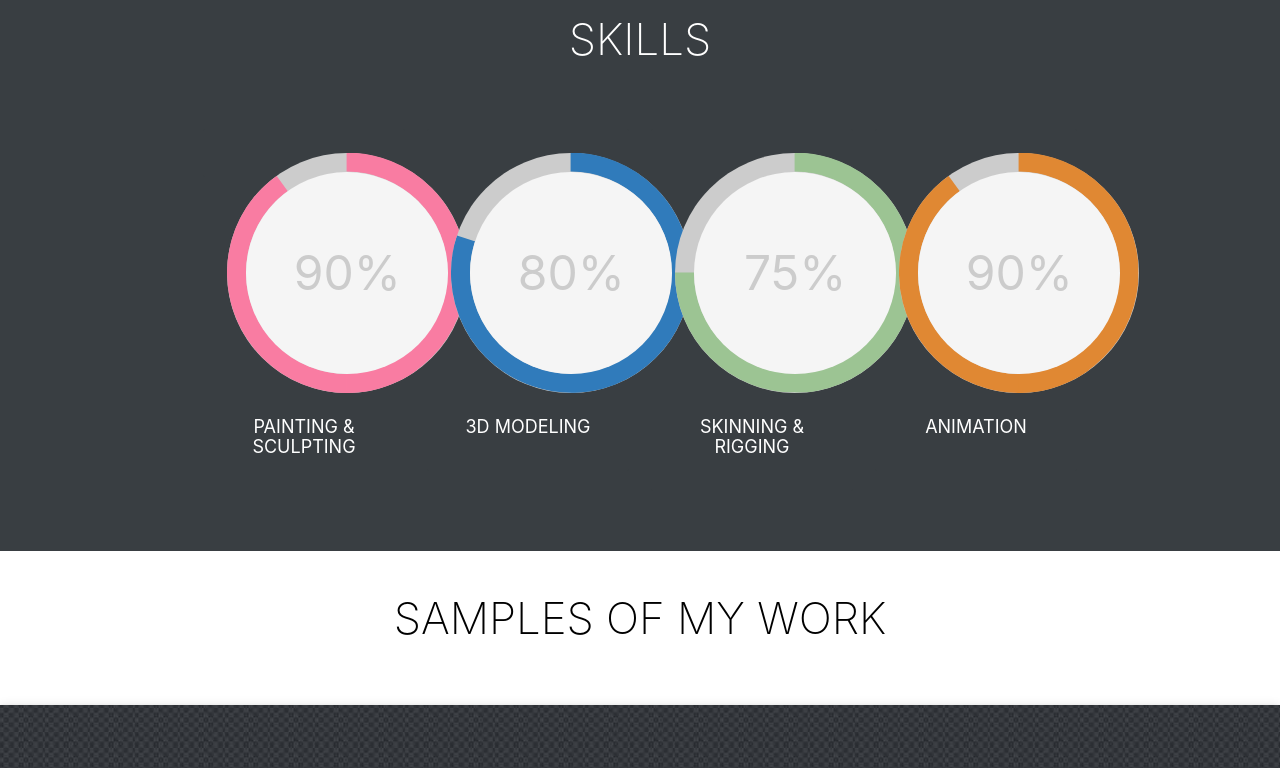
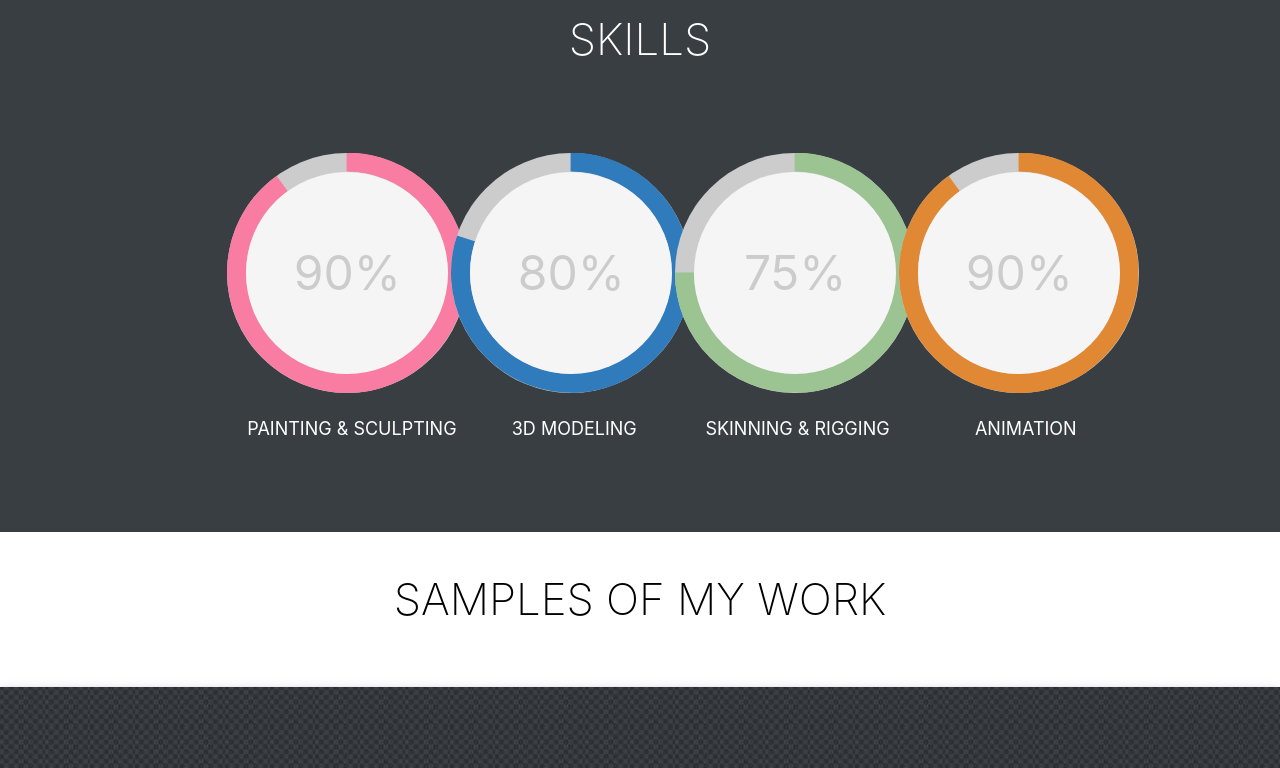
Before and after one commit to EoghanGallagher/matts-portfolio-site, a website: page public/index.html in a window 1280 px wide. Shown: the part 1060-1828 px from the top of the page. Drawn offline with nearby package versions, Linux system fonts and the light colour scheme.

Commit message:
Skills positioning fix

```diff
--- a/public/css/style.css
+++ b/public/css/style.css
@@ -84,6 +84,13 @@ nav.nav-center ul
 {
   background-color: #393e42;
   min-height:75vh;
+}
+
+.skill-title
+{
+  position: absolute;
+  left:20px;
+  top:250px;
 }
 
 .skill-container
--- a/public/index.html
+++ b/public/index.html
@@ -16,7 +16,7 @@
 <body>
 
   <!-- NavBar -->
-  <div class="navbar transparent z-depth-0">
+  <div class="navbar black z-depth-0">
     <nav class="transparent z-depth-0 my-menu">
       <!--<div class="container">-->
       <div class="nav-wrapper container">
@@ -106,7 +106,7 @@
       <div class="spacer-5"></div>
       <div class="row center-align">
 
-        <div class="col m6 offset-m2 s12 l3">
+        <div class="col m6 offset-m3 s12 l3">
           <div class="card-panel z-depth-0 center-align">
             <div class="c100 p90 big scarlet">
               <span>90%</span>
@@ -114,16 +114,15 @@
                 <div class="bar"></div>
                 <div class="fill"></div>
               </div>
+                <div class="skill-title">
+                <h5>Painting & Sculpting</h5>
+              </div>
             </div>
           </div>
+          </div>
 
-          <div class="center-align">
 
-            <h5>Painting & Sculpting</h5>
-          </div>
-        </div>
-
-        <div class="col m6 offset-m2 s12 l3">
+        <div class="col m6 offset-m3 s12 l3">
           <div class="card-panel z-depth-0">
             <div class="c100 p80 big">
               <span>80%</span>
@@ -131,13 +130,15 @@
                 <div class="bar"></div>
                 <div class="fill"></div>
               </div>
+              <div class="skill-title">
+                <h5>&nbsp;&nbsp;&nbsp;&nbsp;&nbsp;&nbsp;&nbsp;&nbsp;3d Modeling</h5>
             </div>
-            <h5>3d Modeling</h5>
+          </div>
           </div>
         </div>
 
 
-        <div class="col m6 offset-m2 s12 l3">
+        <div class="col m6 offset-m3 s12 l3">
           <div class="card-panel z-depth-0">
             <div class="c100 p75 big frog">
               <span>75%</span>
@@ -145,13 +146,15 @@
                 <div class="bar"></div>
                 <div class="fill"></div>
               </div>
+              <div class="skill-title">
+                <h5>&nbsp;&nbsp;Skinning & Rigging</h5>
             </div>
-            <h5>Skinning & Rigging</h5>
+            </div>
           </div>
         </div>
 
 
-        <div class="col m6 offset-m2 s12 l3">
+        <div class="col m6 offset-m3 s12 l3">
           <div class="card-panel z-depth-0">
             <div class="c100 p90 big sun">
               <span>90%</span>
@@ -159,8 +162,10 @@
                 <div class="bar"></div>
                 <div class="fill"></div>
               </div>
+              <div class="skill-title">
+                <h5>&nbsp;&nbsp;&nbsp;&nbsp;&nbsp;&nbsp;&nbsp;&nbsp;&nbsp;&nbsp;&nbsp;Animation</h5>
             </div>
-            <h5>Animation</h5>
+            </div>
           </div>
         </div>
 
@@ -396,9 +401,9 @@
 
         <div class="col s12 m12 l5">
 
-
+<!--
           <iframe src="https://www.google.com/maps/embed?pb=!1m18!1m12!1m3!1d6446140.387114222!2d-6.232197369701873!3d52.53203968118122!2m3!1f0!2f0!3f0!3m2!1i1024!2i768!4f13.1!3m3!1m2!1s0x48670e80ea27ac2f%3A0xa00c7a9973171a0!2sDublin!5e0!3m2!1sen!2sie!4v1524849500267"
-            width="350" height="300" frameborder="0" style="border:1" allowfullscreen></iframe>
+            width="350" height="300" frameborder="0" style="border:1" allowfullscreen></iframe> -->
 
         </div>
       </div>
```
